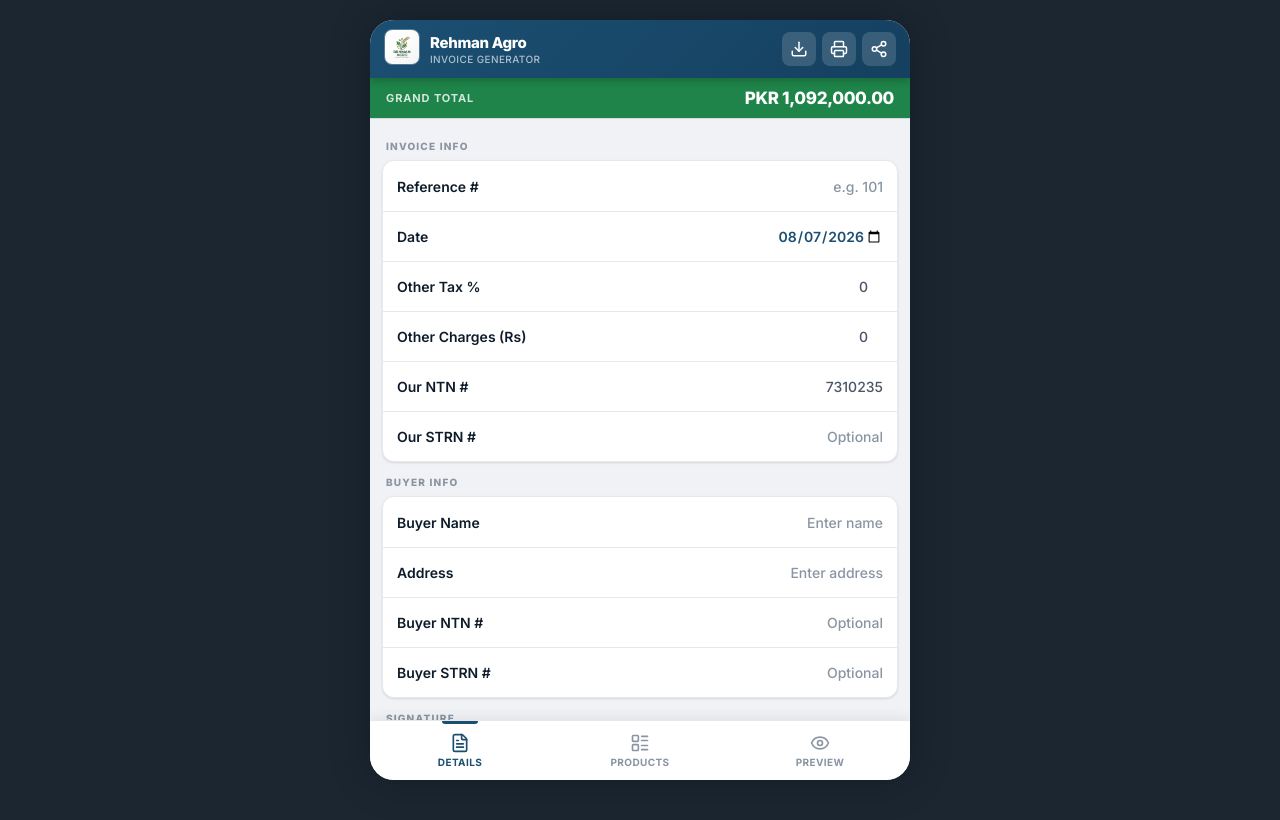
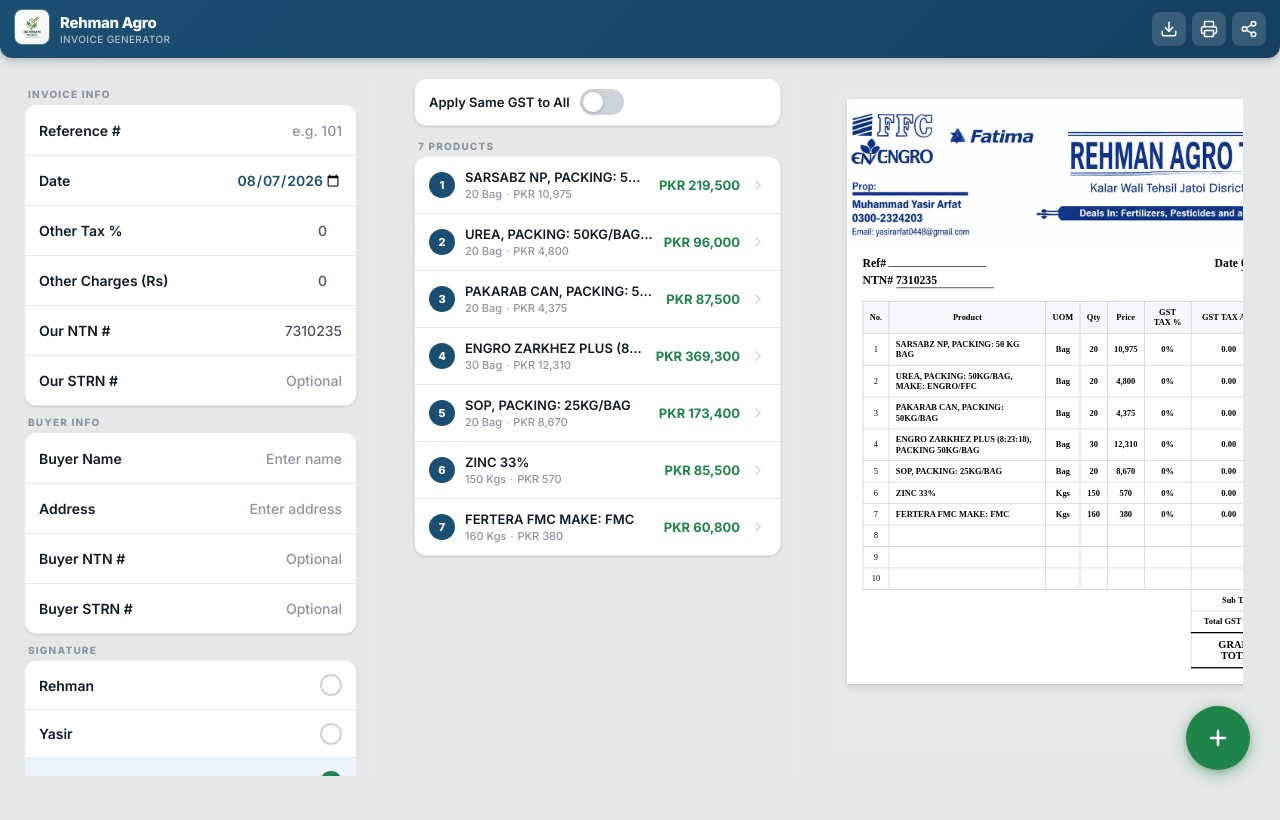
Before and after one commit to ranaaalihaider/Rehman-Agro-Invoice-Generator, a React (Vite) app: page / in a window 1280 px wide. Built offline with nearby package versions, Linux system fonts and the light colour scheme.

Commit message:
Fix desktop layout: full width dashboard view instead of mobile wrapper

```diff
--- a/src/App.jsx
+++ b/src/App.jsx
@@ -249,8 +249,7 @@
       <main className="app-body">
 
         {/* ════ DETAILS TAB ════ */}
-        {tab === 'details' && (
-          <div className="screen">
+        <div className={`screen screen--details ${tab === 'details' ? 'screen--active' : ''}`}>
 
             {/* Invoice Info */}
             <div className="section-label">INVOICE INFO</div>
@@ -324,12 +323,10 @@
               <div className="summary-line summary-line--total"><span>Grand Total</span><span>PKR {fmt(grandTotal)}</span></div>
             </div>
 
-          </div>
-        )}
+        </div>
 
         {/* ════ PRODUCTS TAB ════ */}
-        {tab === 'products' && (
-          <div className="screen">
+        <div className={`screen screen--products ${tab === 'products' ? 'screen--active' : ''}`}>
 
             {/* GST toggle */}
             <div className="gst-bar">
@@ -375,17 +372,14 @@
             <button className="fab" onClick={addProduct}>
               <Plus size={24} strokeWidth={2.5} />
             </button>
-          </div>
-        )}
+        </div>
 
         {/* ════ PREVIEW TAB ════ */}
-        {tab === 'preview' && (
-          <div className="screen">
+        <div className={`screen screen--preview ${tab === 'preview' ? 'screen--active' : ''}`}>
             <div className="preview-scroller">
               <InvoiceTable />
-            </div>
           </div>
-        )}
+        </div>
 
       </main>
 
--- a/src/index.css
+++ b/src/index.css
@@ -854,18 +854,116 @@
 .invoice-table td.bold-val { font-weight: bold; }
 
 /* ══════════════════════════════════
-   DESKTOP FALLBACK (>540px shown as centered panel)
+   MOBILE ONLY (Hide inactive tabs)
 ══════════════════════════════════ */
-@media (min-width: 541px) {
-  body { background: #1B2631; }
+@media (max-width: 800px) {
+  .screen:not(.screen--active) { display: none; }
+}
+
+/* ══════════════════════════════════
+   DESKTOP VIEW (>800px) - True Dashboard
+══════════════════════════════════ */
+@media (min-width: 801px) {
+  body { background: #E5E8E8; }
   .app-shell {
-    margin: 20px auto;
-    border-radius: 24px;
-    height: calc(100dvh - 40px);
-    overflow: hidden;
+    max-width: 1400px;
+    height: 100dvh;
+    box-shadow: none;
+    margin: 0 auto;
+    background: transparent;
   }
-  .modal { border-radius: 20px 20px 0 0; }
-  .fab { right: calc(50% - 270px + 20px); }
+
+  .app-bar { border-radius: 0 0 12px 12px; margin-bottom: 20px; }
+  .total-strip { display: none; } /* Show totals somewhere else if needed, or rely on preview */
+  .bottom-nav { display: none; }
+
+  /* The body becomes a split grid */
+  .app-body {
+    display: grid;
+    grid-template-columns: 1fr 450px;
+    gap: 24px;
+    padding: 0 24px 24px;
+    overflow: hidden; /* stop overall scrolling, individual columns scroll */
+  }
+
+  /* Left column for forms */
+  .screen--details {
+    grid-column: 1;
+    grid-row: 1;
+    overflow-y: auto;
+    padding: 0;
+    padding-right: 12px;
+  }
+
+  /* We put products right under details in the same column using a wrapper if we could,
+     but since they are siblings, we can stack them using grid */
+  .screen--details, .screen--products {
+    display: block !important; /* ensure visible */
+  }
+
+  .app-body {
+    grid-template-rows: auto 1fr;
+    grid-template-columns: 1fr 1fr;
+  }
+
+  /* If we have 3 siblings (details, products, preview), let's map them cleanly */
+  .screen--details {
+    grid-column: 1;
+    grid-row: 1 / 3;
+    overflow-y: auto;
+    padding: 0 16px 20px 0;
+  }
+
+  .screen--products {
+    grid-column: 2;
+    grid-row: 1 / 3;
+    overflow-y: auto;
+    padding: 0 16px 20px 0;
+  }
+
+  .screen--preview {
+    display: none; /* Hide preview tab on desktop if we want just form, OR */
+  }
+
+  /* Better: 3-column layout for super wide screens */
+  @media (min-width: 1200px) {
+    .app-body {
+      grid-template-columns: 350px 400px 1fr;
+    }
+    .screen--details { grid-column: 1; border-right: 1px solid var(--border); }
+    .screen--products { grid-column: 2; border-right: 1px solid var(--border); padding-left: 16px; }
+    .screen--preview { grid-column: 3; display: block; overflow-y: auto; padding-left: 16px; }
+
+    .invoice-container {
+      transform: scale(0.65);
+      margin-bottom: -40%;
+      box-shadow: var(--shadow);
+    }
+  }
+
+  /* 2-column fallback for 801px - 1199px */
+  @media (max-width: 1199px) {
+    .app-body { grid-template-columns: 1fr 1fr; }
+    .screen--details { grid-column: 1; border-right: 1px solid var(--border); }
+    .screen--products { grid-column: 2; padding-left: 16px;}
+    /* Don't show preview tab automatically, rely on print/download */
+    .screen--preview { display: none; }
+  }
+
+  /* Desktop FAB adjustments */
+  .fab {
+    bottom: 30px;
+    right: 30px;
+    width: 64px;
+    height: 64px;
+  }
+
+  .modal {
+    border-radius: 16px;
+    max-width: 600px;
+    margin: auto;
+    max-height: 80vh;
+  }
 }
 
 /* ══════════════════════════════════
```
